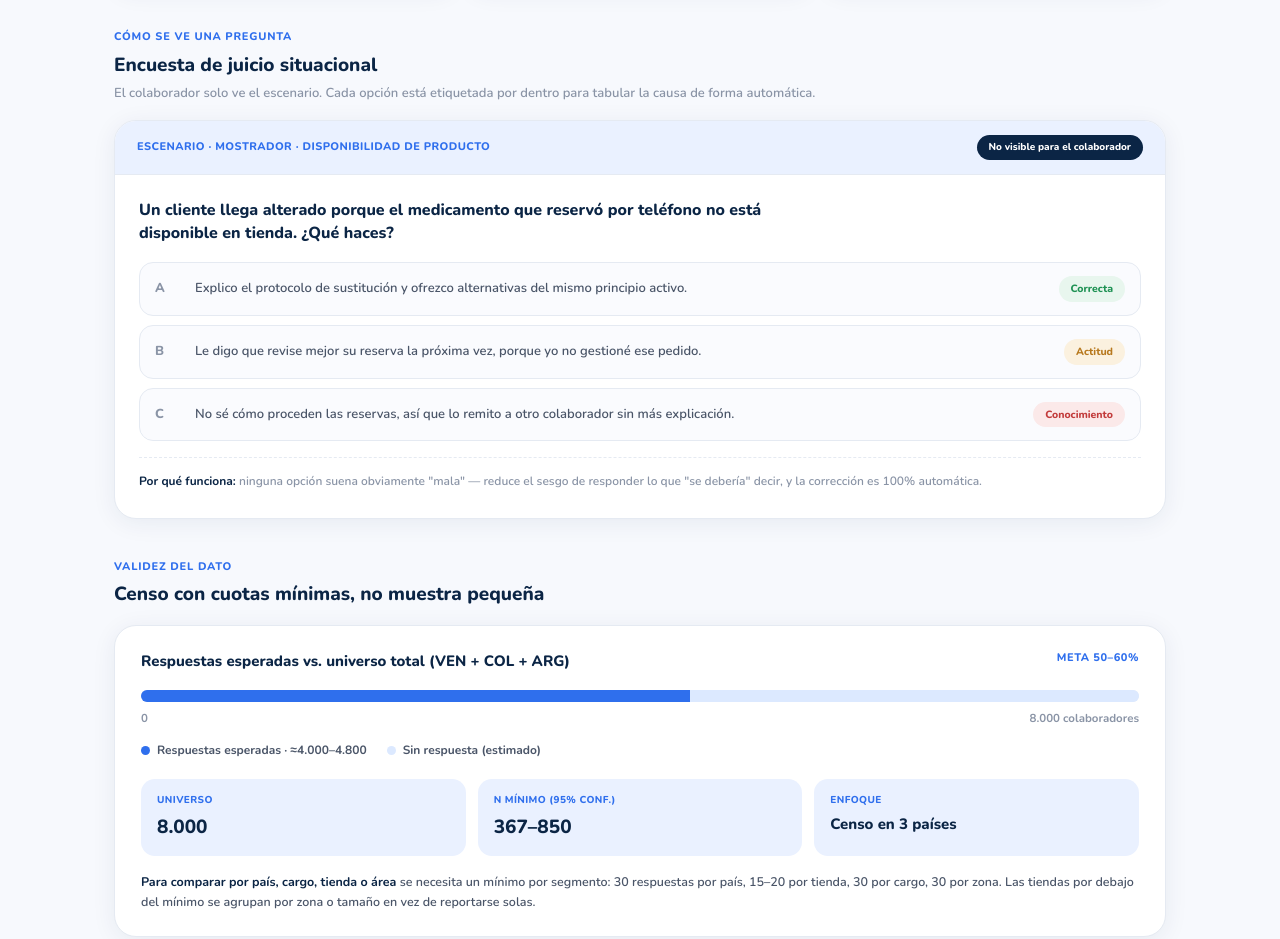
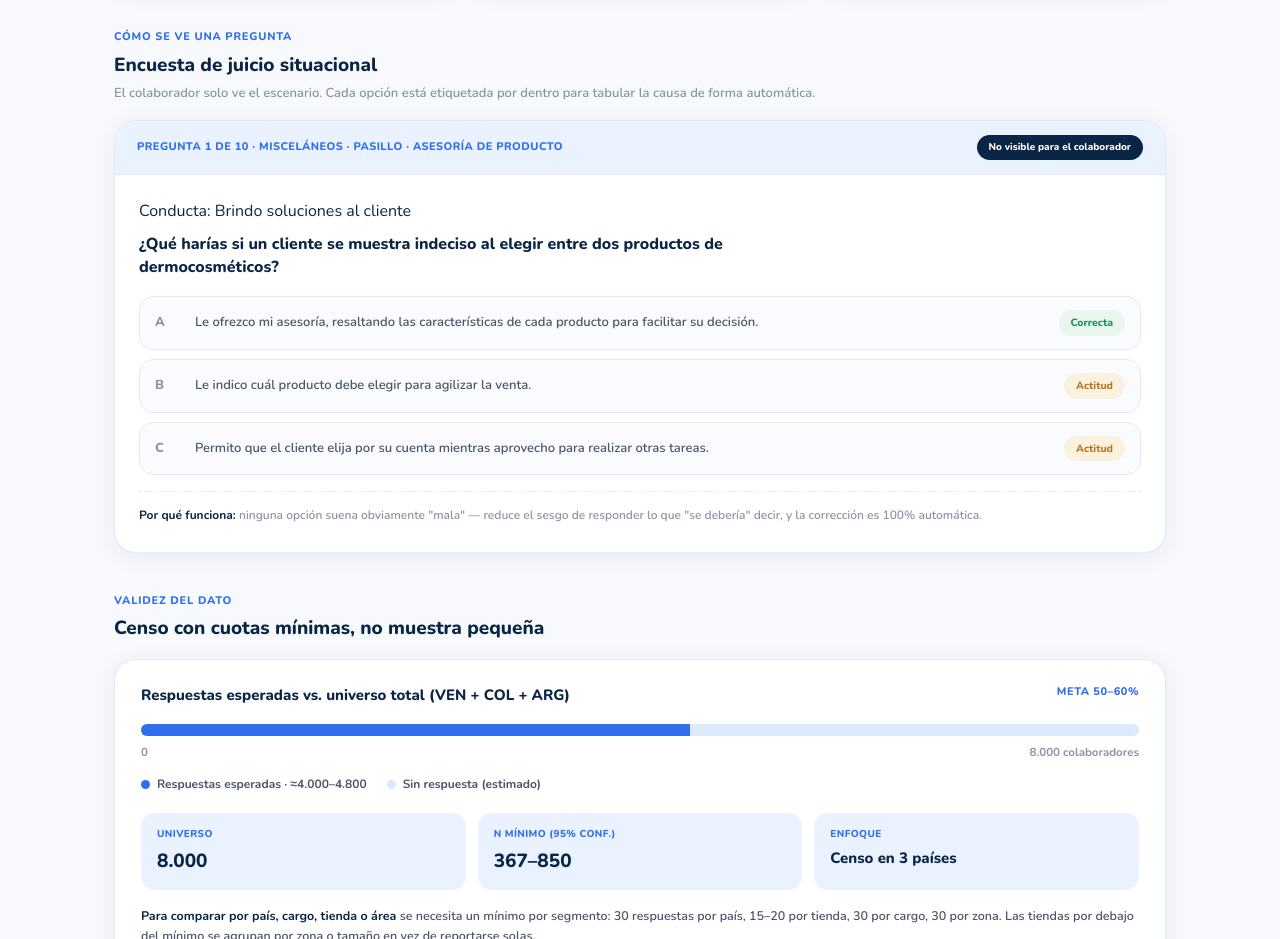
Before and after one commit to monicaurdanetaro/Propuesta-diagnostico-de-servicio, a plain HTML site: page index.html in a window 1280 px wide. Shown: the part 1120-2059 px from the top of the page. Drawn offline with nearby package versions, Linux system fonts and the light colour scheme.

Commit message:
Update index.html

```diff
--- a/index.html
+++ b/index.html
@@ -13,6 +13,7 @@
   --text-mid:#4A5568; --text-soft:#8A94A6;
   --card:#FFFFFF; --line:#E5EAF2;
   --amber:#B7791F; --amber-bg:#FBF1DF; --red:#C23B3B; --red-bg:#FBE9E9; --green:#1F9254; --green-bg:#E8F6EE;
+  --c-cercano:#1E82C7; --c-agilidad:#714D9D; --c-soluciones:#714D9D; --c-personalizo:#EE5098; --c-deleito:#EE5098;
   --shadow:0 4px 24px rgba(20,40,80,0.07); --shadow-md:0 12px 40px rgba(20,40,80,0.12);
 }
 *{margin:0;padding:0;box-sizing:border-box;}
@@ -253,14 +254,15 @@ table.datatable tr:last-child td{border-bottom:none;}
     </div>
     <div class="scenario-card">
       <div class="scenario-header">
-        <span class="lbl">Escenario · Mostrador · Disponibilidad de producto</span>
+        <span class="lbl">Pregunta 1 de 10 · Misceláneos · Pasillo · Asesoría de producto</span>
         <span class="pill">No visible para el colaborador</span>
       </div>
       <div class="scenario-body">
-        <div class="scenario-q">Un cliente llega alterado porque el medicamento que reservó por teléfono no está disponible en tienda. ¿Qué haces?</div>
-        <div class="opt-row"><span class="letter">A</span><span class="txt">Explico el protocolo de sustitución y ofrezco alternativas del mismo principio activo.</span><span class="badge ok">Correcta</span></div>
-        <div class="opt-row"><span class="letter">B</span><span class="txt">Le digo que revise mejor su reserva la próxima vez, porque yo no gestioné ese pedido.</span><span class="badge actitud">Actitud</span></div>
-        <div class="opt-row"><span class="letter">C</span><span class="txt">No sé cómo proceden las reservas, así que lo remito a otro colaborador sin más explicación.</span><span class="badge conocimiento">Conocimiento</span></div>
+        <div class="tagline" style="--dc:var(--c-soluciones);margin-bottom:10px;"><span class="dot"></span>Conducta: Brindo soluciones al cliente</div>
+        <div class="scenario-q">¿Qué harías si un cliente se muestra indeciso al elegir entre dos productos de dermocosméticos?</div>
+        <div class="opt-row"><span class="letter">A</span><span class="txt">Le ofrezco mi asesoría, resaltando las características de cada producto para facilitar su decisión.</span><span class="badge ok">Correcta</span></div>
+        <div class="opt-row"><span class="letter">B</span><span class="txt">Le indico cuál producto debe elegir para agilizar la venta.</span><span class="badge actitud">Actitud</span></div>
+        <div class="opt-row"><span class="letter">C</span><span class="txt">Permito que el cliente elija por su cuenta mientras aprovecho para realizar otras tareas.</span><span class="badge actitud">Actitud</span></div>
         <div class="scenario-note"><b>Por qué funciona:</b> ninguna opción suena obviamente "mala" — reduce el sesgo de responder lo que "se debería" decir, y la corrección es 100% automática.</div>
       </div>
     </div>
@@ -345,7 +347,7 @@ table.datatable tr:last-child td{border-bottom:none;}
         <span class="pill">No visible para el colaborador</span>
       </div>
       <div class="scenario-body">
-        <div class="tagline" style="--dc:var(--blue);margin-bottom:10px;"><span class="dot"></span>Conducta: Brindo soluciones al cliente</div>
+        <div class="tagline" style="--dc:var(--c-soluciones);margin-bottom:10px;"><span class="dot"></span>Conducta: Brindo soluciones al cliente</div>
         <div class="scenario-q">¿Qué harías si un cliente se muestra indeciso al elegir entre dos productos de dermocosméticos?</div>
         <div class="opt-row"><span class="letter">A</span><span class="txt">Le ofrezco mi asesoría, resaltando las características de cada producto para facilitar su decisión.</span></div>
 <div class="opt-row"><span class="letter">B</span><span class="txt">Le indico cuál producto debe elegir para agilizar la venta.</span></div>
@@ -359,7 +361,7 @@ table.datatable tr:last-child td{border-bottom:none;}
         <span class="pill">No visible para el colaborador</span>
       </div>
       <div class="scenario-body">
-        <div class="tagline" style="--dc:var(--blue);margin-bottom:10px;"><span class="dot"></span>Conducta: Brindo soluciones al cliente</div>
+        <div class="tagline" style="--dc:var(--c-soluciones);margin-bottom:10px;"><span class="dot"></span>Conducta: Brindo soluciones al cliente</div>
         <div class="scenario-q">¿Qué harías si un cliente se acerca al mostrador y te dice que necesita un producto urgentemente, pero no recuerda el nombre exacto?</div>
         <div class="opt-row"><span class="letter">A</span><span class="txt">Le pregunto sobre las características del producto y trato de encontrar alternativas similares.</span></div>
 <div class="opt-row"><span class="letter">B</span><span class="txt">Le digo que intente recordar mientras atiendo a otros clientes.</span></div>
@@ -373,7 +375,7 @@ table.datatable tr:last-child td{border-bottom:none;}
         <span class="pill">No visible para el colaborador</span>
       </div>
       <div class="scenario-body">
-        <div class="tagline" style="--dc:var(--amber);margin-bottom:10px;"><span class="dot"></span>Conducta: Personalizo el trato con el cliente</div>
+        <div class="tagline" style="--dc:var(--c-personalizo);margin-bottom:10px;"><span class="dot"></span>Conducta: Personalizo el trato con el cliente</div>
         <div class="scenario-q">¿Qué harías si un cliente solicita un champú para cabello graso y con caspa?</div>
         <div class="opt-row"><span class="letter">A</span><span class="txt">Le recomiendo un champú específico para cabello graso con caspa, explicándole los beneficios.</span></div>
 <div class="opt-row"><span class="letter">B</span><span class="txt">Le ofrezco cualquier champú de marca Farmatodo.</span></div>
@@ -387,7 +389,7 @@ table.datatable tr:last-child td{border-bottom:none;}
         <span class="pill">No visible para el colaborador</span>
       </div>
       <div class="scenario-body">
-        <div class="tagline" style="--dc:var(--blue);margin-bottom:10px;"><span class="dot"></span>Conducta: Brindo soluciones al cliente</div>
+        <div class="tagline" style="--dc:var(--c-soluciones);margin-bottom:10px;"><span class="dot"></span>Conducta: Brindo soluciones al cliente</div>
         <div class="scenario-q">¿Qué harías si un cliente está molesto porque vio un descuento en la página web y no está reflejado en la tienda?</div>
         <div class="opt-row"><span class="letter">A</span><span class="txt">Le ofrezco mi apoyo para realizar la compra por la app y así pueda recibir su descuento.</span></div>
 <div class="opt-row"><span class="letter">B</span><span class="txt">Le comento que el descuento es únicamente en compras por la app.</span></div>
@@ -401,7 +403,7 @@ table.datatable tr:last-child td{border-bottom:none;}
         <span class="pill">No visible para el colaborador</span>
       </div>
       <div class="scenario-body">
-        <div class="tagline" style="--dc:var(--blue);margin-bottom:10px;"><span class="dot"></span>Conducta: Brindo soluciones al cliente</div>
+        <div class="tagline" style="--dc:var(--c-soluciones);margin-bottom:10px;"><span class="dot"></span>Conducta: Brindo soluciones al cliente</div>
         <div class="scenario-q">¿Qué harías si un cliente solicita 7 pañales de bebé, pero en la tienda solo tienes 4 disponibles?</div>
         <div class="opt-row"><span class="letter">A</span><span class="txt">Valido la disponibilidad en otras tiendas y le indico dónde hay la cantidad que necesita, o le ofrezco solicitar una transferencia.</span></div>
 <div class="opt-row"><span class="letter">B</span><span class="txt">Le informo que hoy solo puede llevarse 4, pero que puede regresar la próxima semana para ver si llegaron más.</span></div>
@@ -415,7 +417,7 @@ table.datatable tr:last-child td{border-bottom:none;}
         <span class="pill">No visible para el colaborador</span>
       </div>
       <div class="scenario-body">
-        <div class="tagline" style="--dc:var(--ftred);margin-bottom:10px;"><span class="dot"></span>Conducta: Soy cercano con el cliente</div>
+        <div class="tagline" style="--dc:var(--c-cercano);margin-bottom:10px;"><span class="dot"></span>Conducta: Soy cercano con el cliente</div>
         <div class="scenario-q">¿Qué harías al terminar de atender a un cliente en caja?</div>
         <div class="opt-row"><span class="letter">A</span><span class="txt">Le digo: hasta pronto señor, gracias por su compra.</span></div>
 <div class="opt-row"><span class="letter">B</span><span class="txt">Le digo: gracias, siguiente en caja.</span></div>
@@ -429,7 +431,7 @@ table.datatable tr:last-child td{border-bottom:none;}
         <span class="pill">No visible para el colaborador</span>
       </div>
       <div class="scenario-body">
-        <div class="tagline" style="--dc:var(--teal);margin-bottom:10px;"><span class="dot"></span>Conducta: Actúo con agilidad para el cliente</div>
+        <div class="tagline" style="--dc:var(--c-agilidad);margin-bottom:10px;"><span class="dot"></span>Conducta: Actúo con agilidad para el cliente</div>
         <div class="scenario-q">¿Qué harías si un joven toma en sus manos 3 cremas mientras recorre la tienda?</div>
         <div class="opt-row"><span class="letter">A</span><span class="txt">Le digo: aquí tiene una cesta para poner los productos y que esté más cómodo.</span></div>
 <div class="opt-row"><span class="letter">B</span><span class="txt">Le digo: le recomiendo que tome dos, para que no se le caigan.</span></div>
@@ -443,7 +445,7 @@ table.datatable tr:last-child td{border-bottom:none;}
         <span class="pill">No visible para el colaborador</span>
       </div>
       <div class="scenario-body">
-        <div class="tagline" style="--dc:var(--teal);margin-bottom:10px;"><span class="dot"></span>Conducta: Actúo con agilidad para el cliente</div>
+        <div class="tagline" style="--dc:var(--c-agilidad);margin-bottom:10px;"><span class="dot"></span>Conducta: Actúo con agilidad para el cliente</div>
         <div class="scenario-q">¿Qué harías si estás etiquetando un anaquel y ves que se forma una fila en las cajas?</div>
         <div class="opt-row"><span class="letter">A</span><span class="txt">Pauso la actividad y me dirijo rápidamente al área de cajas para ayudar a agilizar la fila.</span></div>
 <div class="opt-row"><span class="letter">B</span><span class="txt">Continúo etiquetando, ya que veo que pronto disminuirá la fila.</span></div>
@@ -457,7 +459,7 @@ table.datatable tr:last-child td{border-bottom:none;}
         <span class="pill">No visible para el colaborador</span>
       </div>
       <div class="scenario-body">
-        <div class="tagline" style="--dc:var(--blue);margin-bottom:10px;"><span class="dot"></span>Conducta: Brindo soluciones al cliente</div>
+        <div class="tagline" style="--dc:var(--c-soluciones);margin-bottom:10px;"><span class="dot"></span>Conducta: Brindo soluciones al cliente</div>
         <div class="scenario-q">¿Qué harías si un cliente se molesta porque el precio del anaquel no coincide con el de la caja y te grita?</div>
         <div class="opt-row"><span class="letter">A</span><span class="txt">Le digo: entiendo su molestia, vamos a buscar una solución al problema.</span></div>
 <div class="opt-row"><span class="letter">B</span><span class="txt">Le digo: por favor, cálmese señor, así no lo puedo atender.</span></div>
@@ -471,7 +473,7 @@ table.datatable tr:last-child td{border-bottom:none;}
         <span class="pill">No visible para el colaborador</span>
       </div>
       <div class="scenario-body">
-        <div class="tagline" style="--dc:var(--ftred);margin-bottom:10px;"><span class="dot"></span>Conducta: Soy cercano con el cliente</div>
+        <div class="tagline" style="--dc:var(--c-cercano);margin-bottom:10px;"><span class="dot"></span>Conducta: Soy cercano con el cliente</div>
         <div class="scenario-q">¿Qué harías si te cruzas en el pasillo con un cliente?</div>
         <div class="opt-row"><span class="letter">A</span><span class="txt">Le sonrío y le digo: hola, bienvenido.</span></div>
 <div class="opt-row"><span class="letter">B</span><span class="txt">Le hago un gesto con la cabeza en señal de respeto.</span></div>
@@ -510,7 +512,7 @@ table.datatable tr:last-child td{border-bottom:none;}
         <span class="pill">No visible para el colaborador</span>
       </div>
       <div class="scenario-body">
-        <div class="tagline" style="--dc:var(--blue);margin-bottom:10px;"><span class="dot"></span>Conducta: Brindo soluciones al cliente</div>
+        <div class="tagline" style="--dc:var(--c-soluciones);margin-bottom:10px;"><span class="dot"></span>Conducta: Brindo soluciones al cliente</div>
         <div class="scenario-q">¿Qué harías si un cliente llega alterado porque el medicamento que reservó por teléfono no está disponible en tienda?</div>
         <div class="opt-row"><span class="letter">A</span><span class="txt">Explico el protocolo de sustitución y ofrezco alternativas del mismo principio activo.</span></div>
 <div class="opt-row"><span class="letter">B</span><span class="txt">Le digo que revise mejor su reserva la próxima vez, porque yo no gestioné ese pedido.</span></div>
@@ -524,7 +526,7 @@ table.datatable tr:last-child td{border-bottom:none;}
         <span class="pill">No visible para el colaborador</span>
       </div>
       <div class="scenario-body">
-        <div class="tagline" style="--dc:var(--blue);margin-bottom:10px;"><span class="dot"></span>Conducta: Brindo soluciones al cliente</div>
+        <div class="tagline" style="--dc:var(--c-soluciones);margin-bottom:10px;"><span class="dot"></span>Conducta: Brindo soluciones al cliente</div>
         <div class="scenario-q">¿Qué harías si una señora te pregunta cuál es la dosis para tomarse una pastilla?</div>
         <div class="opt-row"><span class="letter">A</span><span class="txt">Le digo: no estoy seguro, permítame consultar con el farmacéutico y ya regreso.</span></div>
 <div class="opt-row"><span class="letter">B</span><span class="txt">Le digo: creo que si se toma 2 o 3 diarias le puede funcionar.</span></div>
@@ -538,7 +540,7 @@ table.datatable tr:last-child td{border-bottom:none;}
         <span class="pill">No visible para el colaborador</span>
       </div>
       <div class="scenario-body">
-        <div class="tagline" style="--dc:var(--gold);margin-bottom:10px;"><span class="dot"></span>Conducta: Deleito al cliente</div>
+        <div class="tagline" style="--dc:var(--c-deleito);margin-bottom:10px;"><span class="dot"></span>Conducta: Deleito al cliente</div>
         <div class="scenario-q">¿Qué harías si un cliente se queja de un fuerte dolor lumbar y solicita el relajante muscular que le recetó su médico?</div>
         <div class="opt-row"><span class="letter">A</span><span class="txt">Le digo: veo que está muy adolorido; aquí contamos con servicio de inyectología para aplicarle de una vez el relajante intramuscular.</span></div>
 <div class="opt-row"><span class="letter">B</span><span class="txt">Le digo: sí claro, tengo estas dos opciones, ¿cuál prefiere?</span></div>
@@ -552,7 +554,7 @@ table.datatable tr:last-child td{border-bottom:none;}
         <span class="pill">No visible para el colaborador</span>
       </div>
       <div class="scenario-body">
-        <div class="tagline" style="--dc:var(--blue);margin-bottom:10px;"><span class="dot"></span>Conducta: Brindo soluciones al cliente</div>
+        <div class="tagline" style="--dc:var(--c-soluciones);margin-bottom:10px;"><span class="dot"></span>Conducta: Brindo soluciones al cliente</div>
         <div class="scenario-q">¿Qué harías si un cliente se acerca a la farmacia preguntando si tienes algo para la gripa?</div>
         <div class="opt-row"><span class="letter">A</span><span class="txt">Le pregunto cuántos años tiene el paciente y cuáles son sus síntomas antes de recomendar.</span></div>
 <div class="opt-row"><span class="letter">B</span><span class="txt">Le digo: claro, este medicamento seguro le puede ayudar.</span></div>
@@ -566,7 +568,7 @@ table.datatable tr:last-child td{border-bottom:none;}
         <span class="pill">No visible para el colaborador</span>
       </div>
       <div class="scenario-body">
-        <div class="tagline" style="--dc:var(--teal);margin-bottom:10px;"><span class="dot"></span>Conducta: Actúo con agilidad para el cliente</div>
+        <div class="tagline" style="--dc:var(--c-agilidad);margin-bottom:10px;"><span class="dot"></span>Conducta: Actúo con agilidad para el cliente</div>
         <div class="scenario-q">¿Qué harías si, mientras surtes un pasillo, un cliente te pregunta dónde se consiguen los multivitamínicos?</div>
         <div class="opt-row"><span class="letter">A</span><span class="txt">Le digo: permítame acompañarle para mostrarle.</span></div>
 <div class="opt-row"><span class="letter">B</span><span class="txt">Le digo: los conseguirá en el último pasillo, junto a farmacia.</span></div>
@@ -580,7 +582,7 @@ table.datatable tr:last-child td{border-bottom:none;}
         <span class="pill">No visible para el colaborador</span>
       </div>
       <div class="scenario-body">
-        <div class="tagline" style="--dc:var(--blue);margin-bottom:10px;"><span class="dot"></span>Conducta: Brindo soluciones al cliente</div>
+        <div class="tagline" style="--dc:var(--c-soluciones);margin-bottom:10px;"><span class="dot"></span>Conducta: Brindo soluciones al cliente</div>
         <div class="scenario-q">¿Qué harías si a un cliente se le cae un frasco de jarabe y se rompe?</div>
         <div class="opt-row"><span class="letter">A</span><span class="txt">Le digo: no se preocupe, ya vamos a limpiarlo y le buscaré un nuevo frasco de su medicina.</span></div>
 <div class="opt-row"><span class="letter">B</span><span class="txt">Le digo: cuidado señor, se le cayó porque estaba distraído.</span></div>
@@ -594,7 +596,7 @@ table.datatable tr:last-child td{border-bottom:none;}
         <span class="pill">No visible para el colaborador</span>
       </div>
       <div class="scenario-body">
-        <div class="tagline" style="--dc:var(--amber);margin-bottom:10px;"><span class="dot"></span>Conducta: Personalizo el trato con el cliente</div>
+        <div class="tagline" style="--dc:var(--c-personalizo);margin-bottom:10px;"><span class="dot"></span>Conducta: Personalizo el trato con el cliente</div>
         <div class="scenario-q">¿Qué harías si un cliente te consulta qué protector solar comprar?</div>
         <div class="opt-row"><span class="letter">A</span><span class="txt">Le pregunto qué tipo de piel tiene y le recomiendo uno con factor de protección alto, ideal para su tipo de piel.</span></div>
 <div class="opt-row"><span class="letter">B</span><span class="txt">Le digo: son muy buenos todos, cualquiera le puede servir.</span></div>
@@ -608,7 +610,7 @@ table.datatable tr:last-child td{border-bottom:none;}
         <span class="pill">No visible para el colaborador</span>
       </div>
       <div class="scenario-body">
-        <div class="tagline" style="--dc:var(--teal);margin-bottom:10px;"><span class="dot"></span>Conducta: Actúo con agilidad para el cliente</div>
+        <div class="tagline" style="--dc:var(--c-agilidad);margin-bottom:10px;"><span class="dot"></span>Conducta: Actúo con agilidad para el cliente</div>
         <div class="scenario-q">¿Qué harías si estás etiquetando un anaquel y ves que se forma una fila en las cajas?</div>
         <div class="opt-row"><span class="letter">A</span><span class="txt">Pauso la actividad y me dirijo rápidamente al área de cajas para ayudar a agilizar la fila.</span></div>
 <div class="opt-row"><span class="letter">B</span><span class="txt">Continúo etiquetando, ya que veo que pronto disminuirá la fila.</span></div>
@@ -622,7 +624,7 @@ table.datatable tr:last-child td{border-bottom:none;}
         <span class="pill">No visible para el colaborador</span>
       </div>
       <div class="scenario-body">
-        <div class="tagline" style="--dc:var(--blue);margin-bottom:10px;"><span class="dot"></span>Conducta: Brindo soluciones al cliente</div>
+        <div class="tagline" style="--dc:var(--c-soluciones);margin-bottom:10px;"><span class="dot"></span>Conducta: Brindo soluciones al cliente</div>
         <div class="scenario-q">¿Qué harías si un cliente se molesta porque el precio del anaquel no coincide con el de la caja y te grita?</div>
         <div class="opt-row"><span class="letter">A</span><span class="txt">Le digo: entiendo su molestia, vamos a buscar una solución al problema.</span></div>
 <div class="opt-row"><span class="letter">B</span><span class="txt">Le digo: por favor, cálmese señor, así no lo puedo atender.</span></div>
@@ -636,7 +638,7 @@ table.datatable tr:last-child td{border-bottom:none;}
         <span class="pill">No visible para el colaborador</span>
       </div>
       <div class="scenario-body">
-        <div class="tagline" style="--dc:var(--ftred);margin-bottom:10px;"><span class="dot"></span>Conducta: Soy cercano con el cliente</div>
+        <div class="tagline" style="--dc:var(--c-cercano);margin-bottom:10px;"><span class="dot"></span>Conducta: Soy cercano con el cliente</div>
         <div class="scenario-q">¿Qué harías si te cruzas en el pasillo con un cliente?</div>
         <div class="opt-row"><span class="letter">A</span><span class="txt">Le sonrío y le digo: hola, bienvenido.</span></div>
 <div class="opt-row"><span class="letter">B</span><span class="txt">Le hago un gesto con la cabeza en señal de respeto.</span></div>
```
